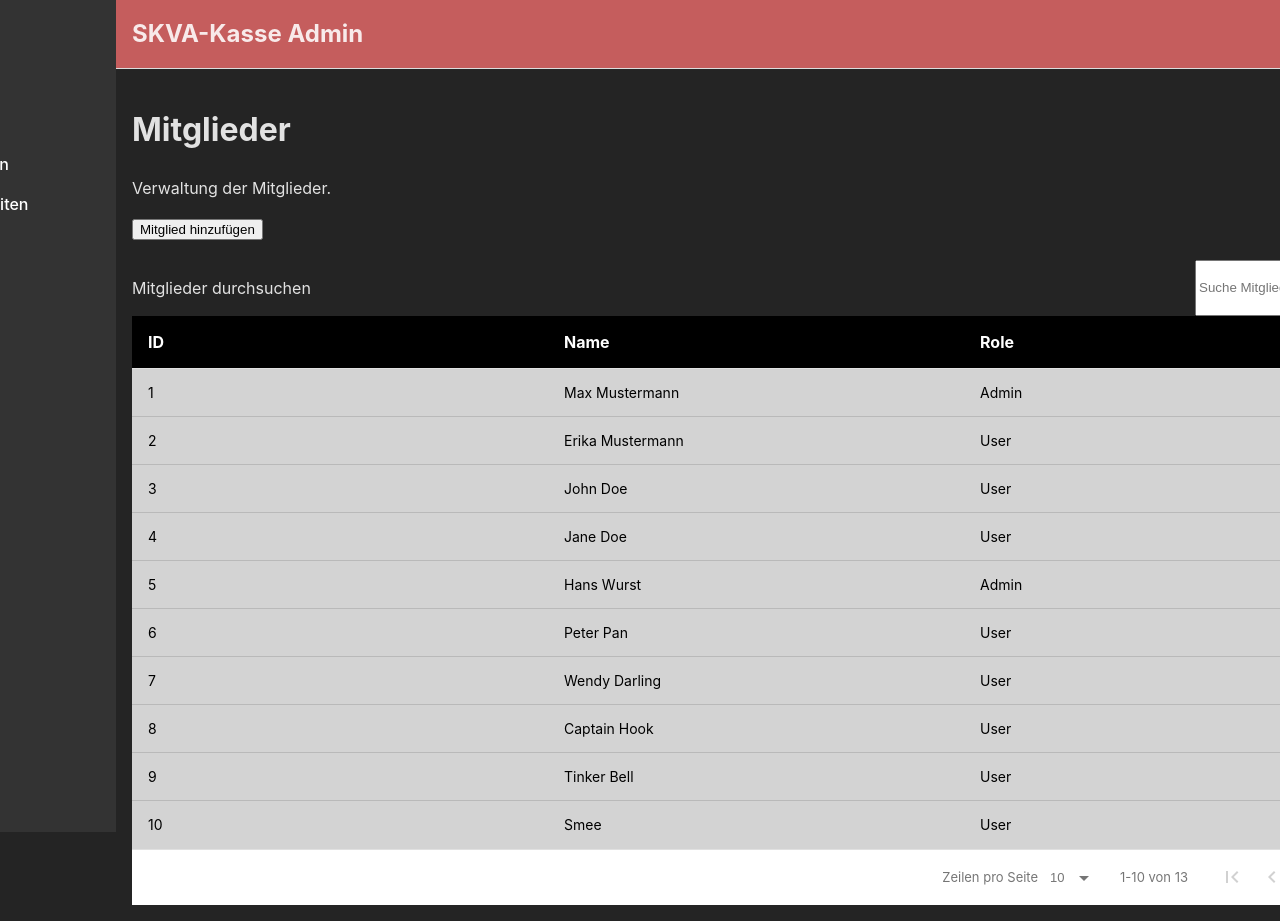
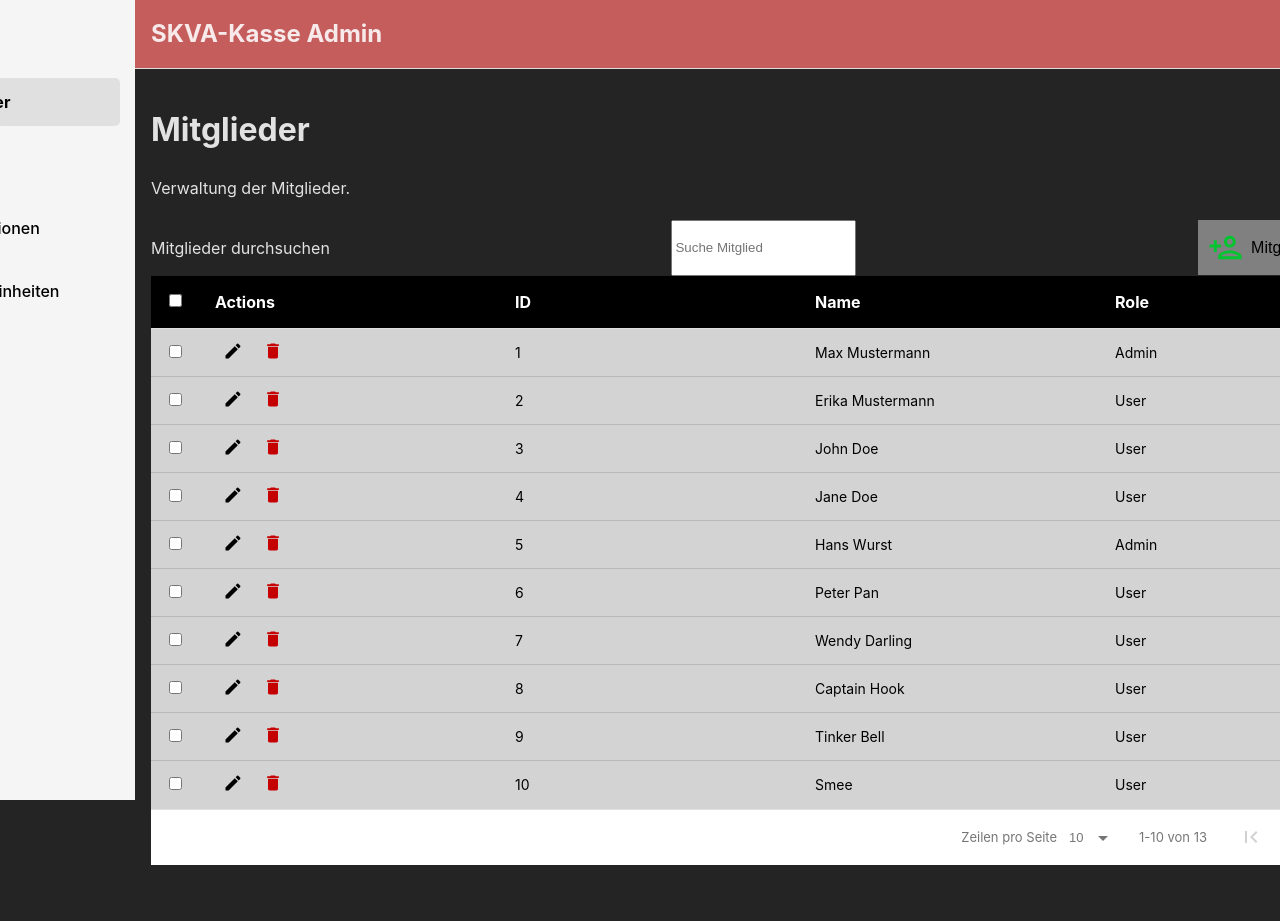
Before and after one commit to lukaserden/skva-kasse, a React (Vite) app in the folder skva-kasse/: page /admin/mitglieder in a window 1280 px wide. Shown: the top 921 px of the page. After the commit the page ends 881 px from the top, so only its background shows below. Built offline with nearby package versions, Linux system fonts and the light colour scheme.

Commit message:
Pagination Action Buttons hinzugefügt

```diff
--- a/skva-kasse/package.json
+++ b/skva-kasse/package.json
@@ -12,6 +12,10 @@
   "dependencies": {
     "@emotion/react": "^11.14.0",
     "@emotion/styled": "^11.14.0",
+    "@fortawesome/fontawesome-svg-core": "^6.7.2",
+    "@fortawesome/free-solid-svg-icons": "^6.7.2",
+    "@fortawesome/react-fontawesome": "^0.2.2",
+    "@mui/icons-material": "^6.4.4",
     "@mui/material": "^6.4.4",
     "@syncfusion/ej2-react-grids": "^28.2.5",
     "react": "^19.0.0",
--- a/skva-kasse/src/index.css
+++ b/skva-kasse/src/index.css
@@ -16,7 +16,7 @@
 
 a {
   font-weight: 500;
-  color: #646cff;
+  color: #424bec;
   text-decoration: inherit;
 }
 
--- a/skva-kasse/src/pages/Mitglieder.tsx
+++ b/skva-kasse/src/pages/Mitglieder.tsx
@@ -1,88 +1,191 @@
-import React from 'react';
-import DataTable from 'react-data-table-component';
-import { userData } from '../assets/userData';
-import '../styles/Mitglieder.css';
+import React, { useState } from "react";
+import DataTable, { TableColumn } from "react-data-table-component";
+import { userData } from "../assets/userData";
+import PersonAddOutlinedIcon from "@mui/icons-material/PersonAddOutlined";
+import EditIcon from '@mui/icons-material/Edit';
+import DeleteIcon from '@mui/icons-material/Delete';
+import "../styles/Mitglieder.css";
 
+// Interface für ein Mitglied
+interface Member {
+  id: number;
+  name: string;
+  role: string;
+}
 
-const columns = [
+const Mitglieder: React.FC = () => {
+  const [records, setRecords] = useState<Member[]>(userData);
+  const [newMember, setNewMember] = useState({ name: "", role: "" });
+  const [showModal, setShowModal] = useState(false);
+
+  // Suchfunktion für Mitglieder
+  const handleChange = (event: React.ChangeEvent<HTMLInputElement>) => {
+    const search = event.target.value;
+    const filteredData = userData.filter((item: Member) =>
+      item.name.toLowerCase().includes(search.toLowerCase())
+    );
+    setRecords(filteredData);
+  };
+
+  // Aktionen für einzelne Zeilen
+  const handleEdit = (id: number) => {
+    console.log("View action for row with id:", id);
+    // Weitere Logik zum Anzeigen der Details...
+  };
+
+  const handleDelete = (id: number) => {
+    console.log("Delete action for row with id:", id);
+    // Weitere Logik zum Löschen...
+  };
+
+  // Update der Eingabefelder im Modal
+  const handleNewMemberChange = (event: React.ChangeEvent<HTMLInputElement>) => {
+    const { name, value } = event.target;
+    setNewMember((prev) => ({ ...prev, [name]: value }));
+  };
+
+  // Hinzufügen eines neuen Mitglieds
+  const handleAddMember = (event: React.FormEvent<HTMLFormElement>) => {
+    event.preventDefault();
+    const newId = records.length > 0 ? records[records.length - 1].id + 1 : 1;
+    const memberToAdd: Member = { id: newId, ...newMember };
+    setRecords((prevRecords) => [...prevRecords, memberToAdd]);
+    setNewMember({ name: "", role: "" });
+    setShowModal(false);
+  };
+
+  // Spalten-Definition inklusive einer Actions-Spalte
+  const columns: TableColumn<Member>[] = [
+    {
+      name: "Actions",
+      cell: (row) => (
+        <div className="action-buttons">
+          <button onClick={() => handleEdit(row.id)} title="Eintrag bearbeiten">
+            <EditIcon fontSize="small" className="edit-icon" />
+          </button>
+          <button onClick={() => handleDelete(row.id)} title="Eintrag löschen">
+            <DeleteIcon fontSize="small" className="delete-icon" />
+          </button>
+        </div>
+      ),
+    },
     {
       name: "ID",
-    selector: (row: { id: number; }) => row.id,
-    sortable: true
+      selector: (row) => row.id,
+      sortable: true,
     },
     {
       name: "Name",
-    selector: (row: { name: string; }) => row.name,
-    sortable: true
+      selector: (row) => row.name,
+      sortable: true,
     },
     {
       name: "Role",
-    selector: (row: { role: string; }) => row.role,
-    sortable: true
+      selector: (row) => row.role,
+      sortable: true,
     },
-]
+  ];
 
   const customStyles = {
     headCells: {
       style: {
-      fontSize: '16px',
-      fontWeight: 'bold',
-      color: 'white',
-      backgroundColor: 'black',
+        fontSize: "16px",
+        fontWeight: "bold",
+        color: "white",
+        backgroundColor: "black",
       },
     },
     rows: {
       style: {
-      fontSize: '14px',
-      color: 'black',
-      backgroundColor: 'lightgrey',
+        fontSize: "14px",
+        color: "black",
+        backgroundColor: "lightgrey",
       },
     },
   };
 
-
-const Mitglieder: React.FC = () => {
-  const [records, setRecords] = React.useState(userData);
-  const handleChange = (event: React.ChangeEvent<HTMLInputElement>) => {
-    let search = event.target.value;
-    const filteredData = userData.filter(item =>
-      item.name.toLocaleLowerCase().includes(search.toLocaleLowerCase())
-    );
-    setRecords(filteredData);
-
-    console.log(filteredData);
-  }
   return (
-    <div>
+    <div className="mitglieder-container">
       <h1>Mitglieder</h1>
       <p>Verwaltung der Mitglieder.</p>
-      <div className = "add">
-        <button type="button">Mitglied hinzufügen</button>
+
+      <div className="add"></div>
+
+      <div className="search">
+        <p>Mitglieder durchsuchen</p>
+        <input
+          type="text"
+          placeholder="Suche Mitglied"
+          onChange={handleChange}
+        />
+
+        <button type="button" onClick={() => setShowModal(true)}>
+          <div className="btn">
+            <PersonAddOutlinedIcon fontSize="large" className="user-add-icon" />
+            <span>Mitglied hinzufügen</span>
+          </div>
+        </button>
       </div>
 
-      <div className = "search">
-        <p>Mitglieder durchsuchen</p>
-        <input type="text" placeholder="Suche Mitglied" onChange={handleChange}/>
-      </div>
       <DataTable
-        // title="Mitglieder"
         columns={columns}
         data={records}
-        // data={userData}
         customStyles={customStyles}
         pagination
-        paginationPerPage={10}  // Standardmässig 10 Zeilen pro Seite
-        paginationRowsPerPageOptions={[10, 20, 30, 50]}  // Auswahlmöglichkeiten
         noDataComponent="Keine Daten gefunden"
+        paginationPerPage={10}
+        paginationRowsPerPageOptions={[10, 25, 50, 100]}
         paginationComponentOptions={{
-          rowsPerPageText: 'Zeilen pro Seite',
-          rangeSeparatorText: 'von',
-          noRowsPerPage: false, // Falls du eine Option zur Auswahl von Zeilen pro Seite anzeigen möchtest
-          selectAllRowsItem: true, // oder true, falls du diese Option haben möchtest
-          selectAllRowsItemText: 'Alle'
-
+          rowsPerPageText: "Zeilen pro Seite",
+          rangeSeparatorText: "von",
+          selectAllRowsItem: true,
+          selectAllRowsItemText: "Alle",
+        }}
+        selectableRows
+        selectableRowsHighlight
+        onSelectedRowsChange={(selected) => {
+          console.log("Ausgewählte Zeilen:", selected.selectedRows);
         }}
       />
+
+      {/* Modal für das Hinzufügen eines neuen Mitglieds */}
+      {showModal && (
+        <div className="modal-overlay">
+          <div className="modal">
+            <h2>Neues Mitglied hinzufügen</h2>
+            <form onSubmit={handleAddMember}>
+              <input
+                type="text"
+                placeholder="Name"
+                name="name"
+                value={newMember.name}
+                onChange={handleNewMemberChange}
+                required
+              />
+              <input
+                type="text"
+                placeholder="Rolle"
+                name="role"
+                value={newMember.role}
+                onChange={handleNewMemberChange}
+                required
+              />
+              <div className="modal-buttons">
+                <button className="submit" type="submit">
+                  Hinzufügen
+                </button>
+                <button
+                  className="cancel"
+                  type="button"
+                  onClick={() => setShowModal(false)}
+                >
+                  Abbrechen
+                </button>
+              </div>
+            </form>
+          </div>
+        </div>
+      )}
     </div>
   );
 };
--- a/skva-kasse/src/styles/Mitglieder.css
+++ b/skva-kasse/src/styles/Mitglieder.css
@@ -1,5 +1,120 @@
+/* Container für das Mitglieder-Component */
+.mitglieder-container {
+    position: relative;
+    /* Optional: Begrenzte Breite, Padding, etc. */
+  }
+
 .search {
     display: flex;
     justify-content: space-between;
     margin-top: 20px;
 }
+
+/* Das Overlay, das den Hintergrund abdunkelt */
+.modal-overlay {
+    position: absolute;            /* Absolut zum nächsten positionierten Eltern-Element (.mitglieder-container) */
+    top: 0;
+    left: 0;
+    width: 100%;
+    height: 100%;
+    background-color: rgba(0, 0, 0, 0.5); /* Halbtransparenter Hintergrund */
+    display: flex;
+    justify-content: center;    /* Zentriert das Modal horizontal */
+    align-items: center;        /* Zentriert das Modal vertikal */
+    z-index: 9999;              /* Stellt sicher, dass das Overlay über anderen Inhalten liegt */
+  }
+
+  /* Das eigentliche Modal */
+  .modal {
+    position: relative;
+    background-color: #fff;     /* Weisser Hintergrund für den Inhalt */
+    color: #000;
+    padding: 20px;
+    border-radius: 8px;
+    box-shadow: 0 2px 8px rgba(0, 0, 0, 0.3);
+    max-width: 500px;
+    width: 100%;
+  }
+
+  .modal input {
+    width: 90%;
+    padding: 3px;
+    margin: 10px 0;
+    border: 1px solid #ccc;
+    border-radius: 4px;
+  }
+
+  .modal button {
+    justify-content: space-between;
+    margin-right: 10px;
+    padding: 5px 10px;
+    background-color: #007bff;
+    color: #fff;
+    border: none;
+    border-radius: 4px;
+    cursor: pointer;
+  }
+
+  .modal button.cancel {
+    background-color: #b30000;
+  }
+
+  button {
+    background: none;  /* Entfernt den Hintergrund */
+    border: none;      /* Entfernt den Rahmen */
+    padding: 0;        /* Entfernt den Innenabstand */
+    margin: 0;         /* Entfernt Außenabstände */
+    cursor: pointer;   /* Zeigt einen Pointer beim Überfahren */
+    outline: none;     /* Entfernt den Fokusrahmen (optional, ggf. mit Fokus-Styling ersetzen) */
+  }
+
+  .btn {
+    margin: #007bff 1px solid;
+    padding: 10px;
+    display: flex;
+    align-items: center;   /* Vertikal zentrieren */
+    justify-content: center; /* Horizontal zentrieren */
+    gap: 8px;             /* Abstand zwischen Icon und Text */
+    cursor: pointer;
+    background-color: grey ;
+    color: black;
+  }
+
+  .btn span {
+    font-size: 1.2em;
+  }
+
+.user-add-icon{
+    color: #00c52e;
+    font-size: large /*klappt nicht*/
+}
+.edit-icon{
+    color: #000000;
+    font-size: large /*klappt nicht*/
+}
+.delete-icon{
+    color: #c50000;
+    font-size: large /*klappt nicht*/
+}
+
+/* Container für die Action-Buttons */
+.action-buttons {
+  display: flex;
+  gap: 4px; /* Abstand zwischen den Buttons */
+  align-items: center;
+}
+
+/* Styling für die Buttons */
+.action-buttons button {
+  background: none;       /* Entfernt den Standard-Hintergrund */
+  border: none;           /* Entfernt den Rahmen */
+  padding: 4px 8px;       /* Innenabstand, um den Button klickbar zu machen */
+  cursor: pointer;        /* Cursor als Pointer, um Klickbarkeit anzuzeigen */
+  border-radius: 4px;     /* Leicht abgerundete Ecken */
+  transition: background-color 0.2s ease;
+}
+
+/* Hover-Effekt für die Buttons */
+.action-buttons button:hover {
+  background-color: #e0e0e0;
+}
```
Also changed, not shown: skva-kasse/src/components/Sidebar.tsx (+26 -6 lines), skva-kasse/src/styles/Sidebar.css (+36 -14 lines), 2 other files (tests, documents, lock files or other folders). Lines whose indentation alone changed are shown as unchanged.
